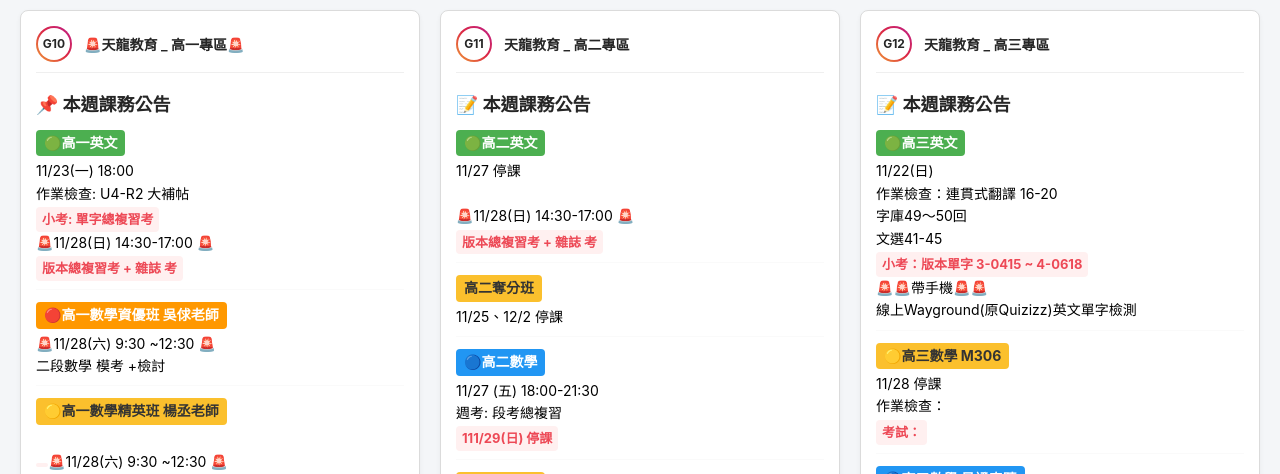
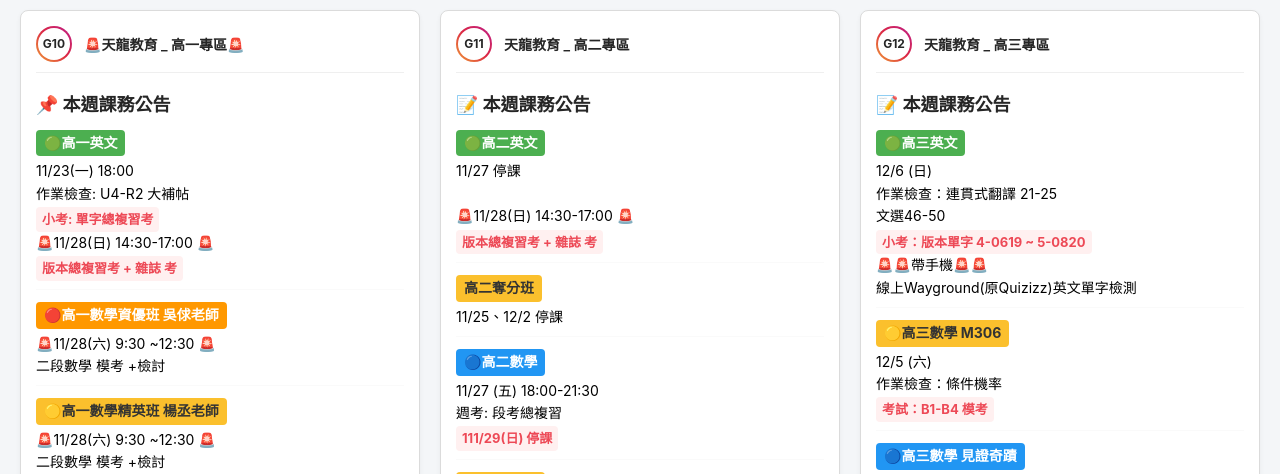
Before and after one commit to tls-sanxia/tls.sanxia, a plain HTML site: page homework.html in a window 1280 px wide. Shown: the part 326-800 px from the top of the page. Drawn offline with nearby package versions, Linux system fonts and the light colour scheme.

Commit message:
Update homework.html

```diff
--- a/homework.html
+++ b/homework.html
@@ -351,13 +351,13 @@
                 </div>
                 <div class="ig-content-item">
                     <span class="class-tag" style="background:#fbc02d; color:#333;">🟡高一數學精英班 楊丞老師</span><br>
+                    🚨11/28(六) 9:30 ~12:30 🚨<br> 二段數學 模考 +檢討
                      <br>
-                    <span class="status-alert"></span>🚨11/28(六) 9:30 ~12:30 🚨<br> 二段數學 模考 +檢討
                 </div>
                 <div class="ig-content-item">
                     <span class="class-tag" style="background:#2196f3;">🔵高一自然</span>
 
-                    🚨 12/9(三) 18:30 🚨<br> 自然  第二期開始上課
+                   <br> 🚨 12/9(三) 18:30 🚨<br> 自然  第二期開始上課
                      <br> 第一期課程結束
                    <br>
                      <br>
@@ -417,19 +417,18 @@
                 <span class="ig-title">📝 本週課務公告</span>
                 <div class="ig-content-item">
                     <span class="class-tag" style="background:#4caf50;">🟢高三英文</span><br>
-                    11/22(日)<br>
-                    作業檢查：連貫式翻譯 16-20 <br>
-                    字庫49～50回<br>
-                    文選41-45 <br>
-                    <span class="status-alert">小考：版本單字 3-0415 ~ 4-0618</span><br>
+                    12/6 (日)<br>
+                    作業檢查：連貫式翻譯 21-25 <br>
+                    文選46-50 <br>
+                    <span class="status-alert">小考：版本單字 4-0619 ~ 5-0820 </span><br>
                     🚨🚨帶手機🚨🚨<br>
                     線上Wayground(原Quizizz)英文單字檢測
                 </div>
                 <div class="ig-content-item">
                     <span class="class-tag" style="background:#fbc02d; color:#333;">🟡高三數學 M306</span><br>
-                    11/28 停課 <br>
-                    作業檢查： <br>
-                    <span class="status-alert">考試： </span>
+                    12/5 (六) <br>
+                    作業檢查：條件機率 <br>
+                    <span class="status-alert">考試：B1-B4 模考 </span>
                 </div>
                 <div class="ig-content-item">
                     <span class="class-tag" style="background:#2196f3;">🔵高三數學 見證奇蹟</span><br>
```
